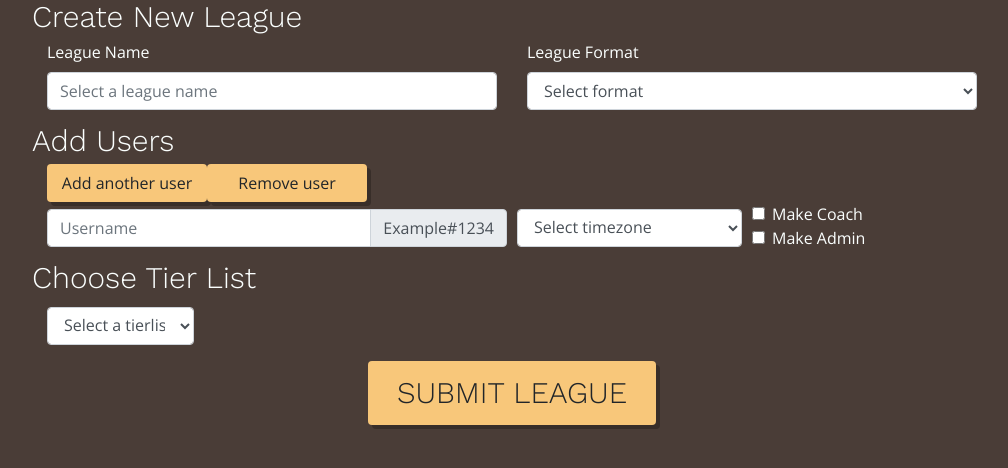
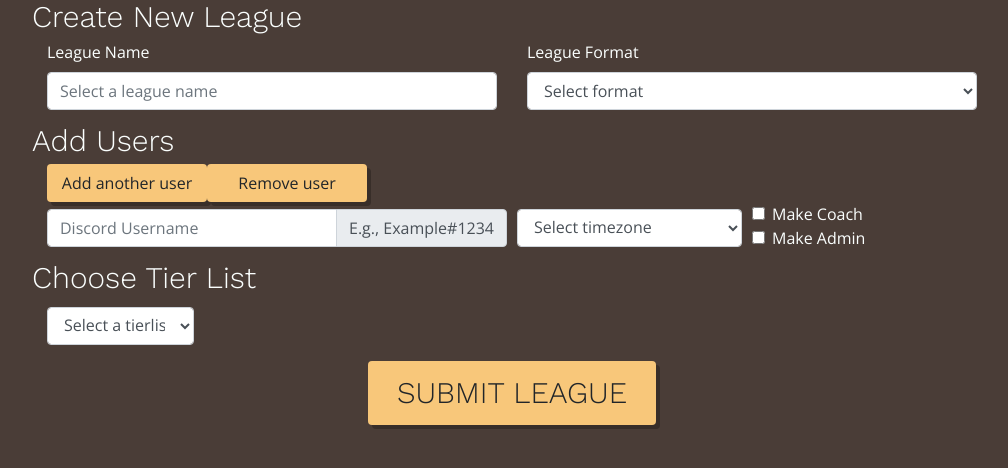
Before and after one commit to jkufa/Draft-Bot-Proof-of-Concept, a Flask app: page /create_league in a window 1280 px wide. Shown: the part 166-634 px from the top of the page, without its empty margins (128-1136 px from the left). Run offline with Flask 2, Linux system fonts and the light colour scheme; some libraries are stand-ins or nearby versions.

Commit message:
Fix typos,as tweak add user

```diff
--- a/bot/main.py
+++ b/bot/main.py
@@ -28,7 +28,7 @@ valid_league = False
 # Load custom queries
 file_path = os.path.abspath(os.getcwd())+"/db/pokemon_draft_league.db"
 while not valid_league:
-  lname = input("Enter league name to run with Dafty: ")
+  lname = input("Enter league name to run with Drafty: ")
   q = Query(file_path,lname)
   if q.league == None:
     print("Invalid league!")
--- a/web_app/templates/admin/create_league.html
+++ b/web_app/templates/admin/create_league.html
@@ -43,9 +43,9 @@
         <div class="form-row align-self-center">
           <div class="col-lg-6">
             <div class="form-group input-group mb-3 add-user-input">
-              <input type="text" class="form-control username" id="discord_username0" name="discord_username0" placeholder="Username" aria-label="Username" aria-describedby="basic-addon2" required>
+              <input type="text" class="form-control username" id="discord_username0" name="discord_username0" placeholder="Discord Username" aria-label="Username" aria-describedby="basic-addon2" required>
                 <div class="input-group-append">
-                  <span class="input-group-text" id="basic-addon">Example#1234</span>
+                  <span class="input-group-text" id="basic-addon">E.g., Example#1234</span>
                   </div>
                 </div>
               </div>
```
Also changed, not shown: README.md, db/pokemon_draft_league.db.
